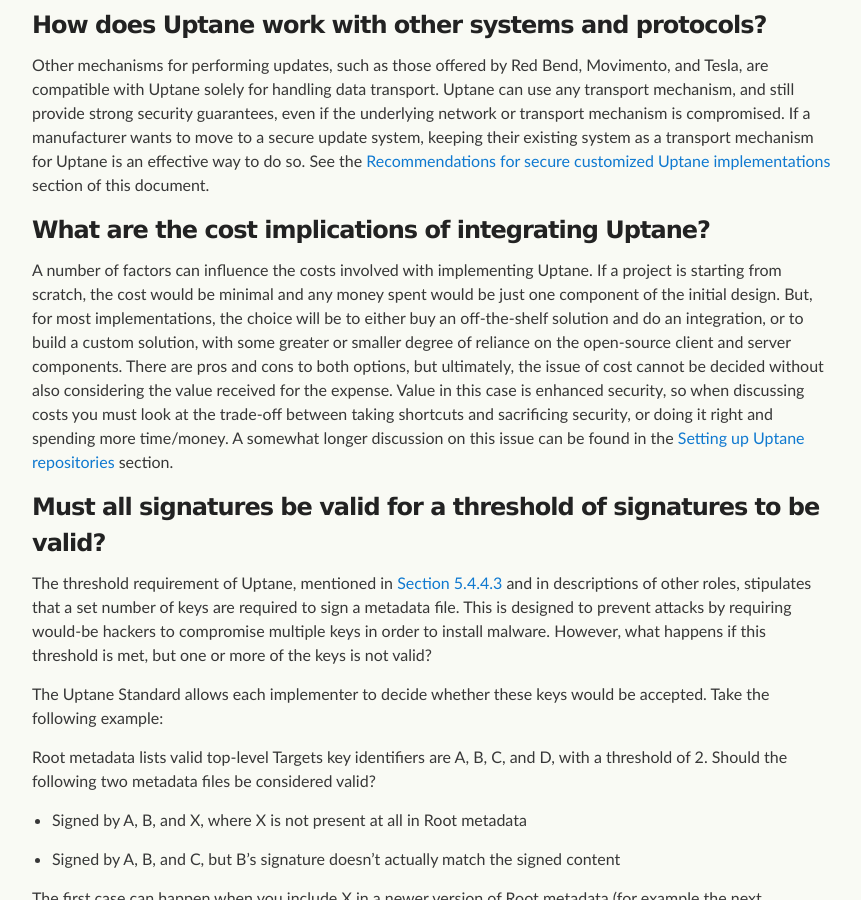
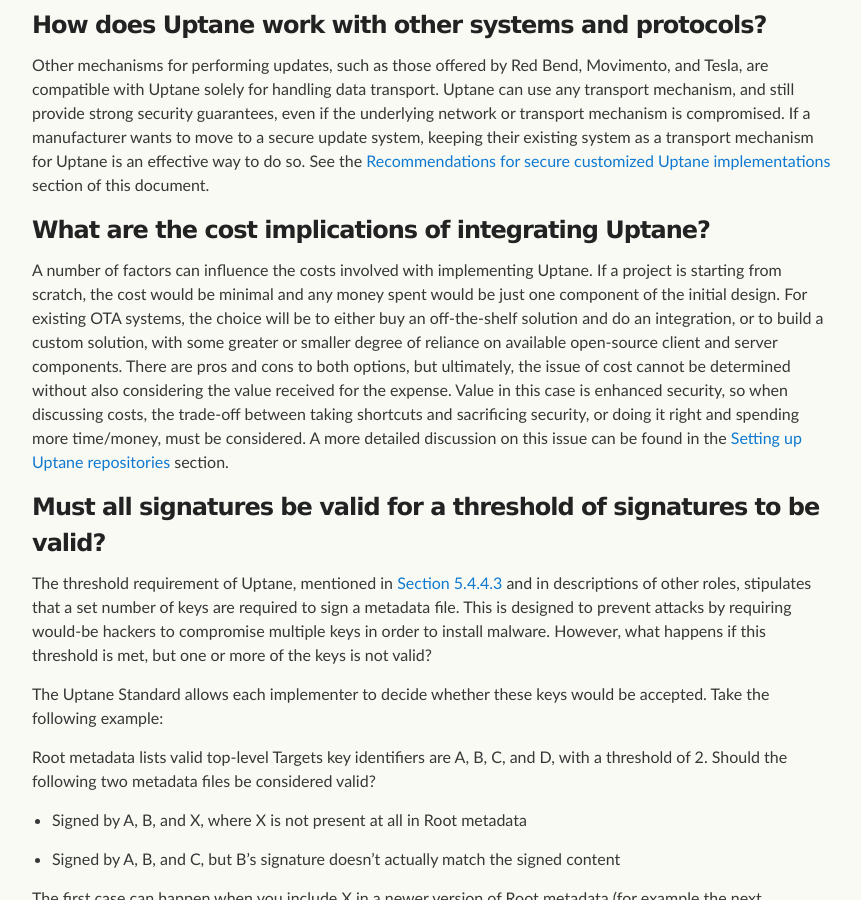
Before and after one commit to uptane/deployment-considerations, a Jekyll site: the page built from faq.md, in a window 1280 px wide and 900 px high, scrolled down 839 px. Shown: the whole window, without its empty margins (208-1069 px from the left). Built offline with Jekyll 4.4.1, drawn with Linux system fonts in a browser that asks for light colours; our own code applies the rules of GitHub Pages for plain Markdown files.

Commit message:
Update faq.md
Co-authored-by: Patti Vacek <pattivacek@gmail.com>

```diff
--- a/faq.md
+++ b/faq.md
@@ -20,7 +20,7 @@ Other mechanisms for performing updates, such as those offered by Red Bend, Movi
 
 ### **What are the cost implications of integrating Uptane?**
 
-A number of factors can influence the costs involved with implementing Uptane. If a project is starting from scratch, the cost would be minimal and any money spent would be just one component of the initial design. But, for most implementations, the choice will be to either buy an off-the-shelf solution and do an integration, or to build a custom solution, with some greater or smaller degree of reliance on the open-source client and server components. There are pros and cons to both options, but ultimately, the issue of cost cannot be decided without also considering the value received for the expense. Value in this case is enhanced security, so when discussing costs you must look at the trade-off between taking shortcuts and sacrificing security, or doing it right and spending more time/money. A somewhat longer discussion on this issue can be found in the [Setting up Uptane repositories](http:/uptane.github.io/deployment-considerations/repositories.html) section.
+A number of factors can influence the costs involved with implementing Uptane. If a project is starting from scratch, the cost would be minimal and any money spent would be just one component of the initial design. For existing OTA systems, the choice will be to either buy an off-the-shelf solution and do an integration, or to build a custom solution, with some greater or smaller degree of reliance on available open-source client and server components. There are pros and cons to both options, but ultimately, the issue of cost cannot be determined without also considering the value received for the expense. Value in this case is enhanced security, so when discussing costs, the trade-off between taking shortcuts and sacrificing security, or doing it right and spending more time/money, must be considered. A more detailed discussion on this issue can be found in the [Setting up Uptane repositories](http:/uptane.github.io/deployment-considerations/repositories.html) section.
 
 ### **Must all signatures be valid for a threshold of signatures to be valid?**
 
```
